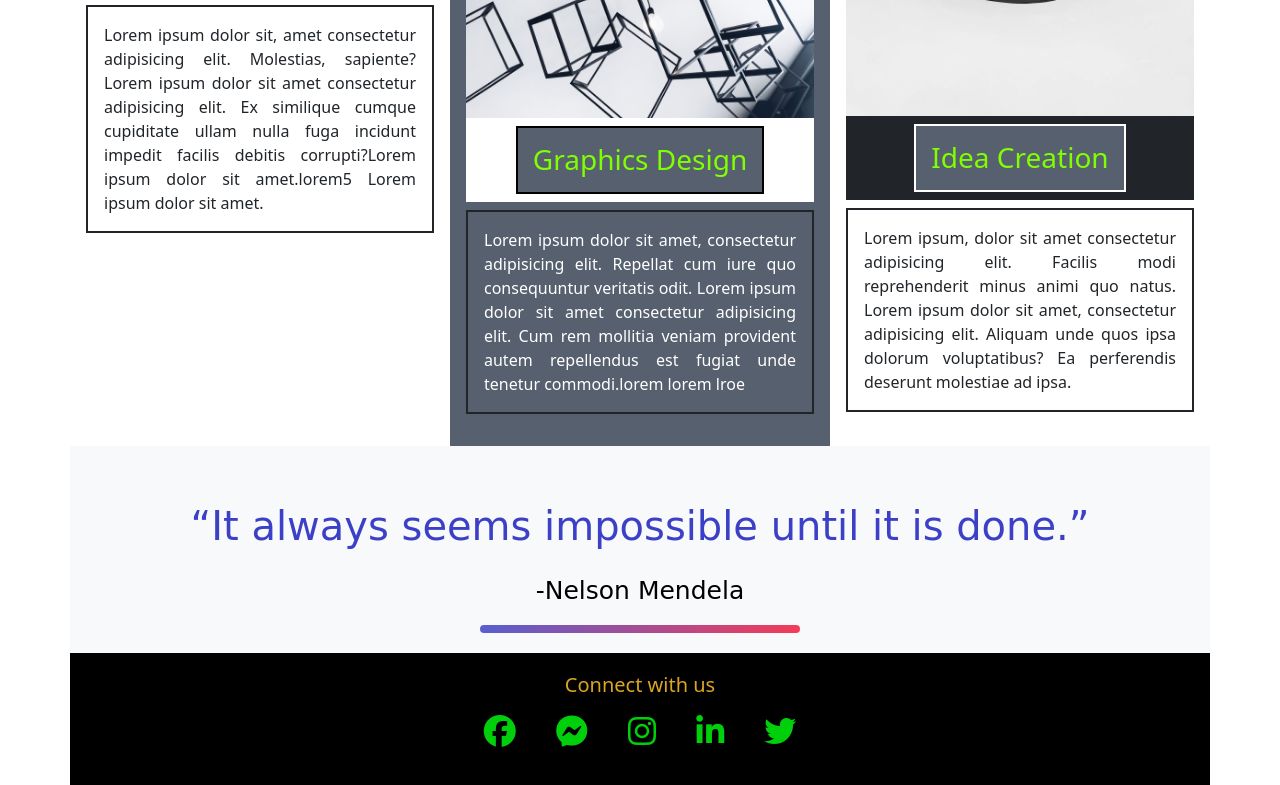
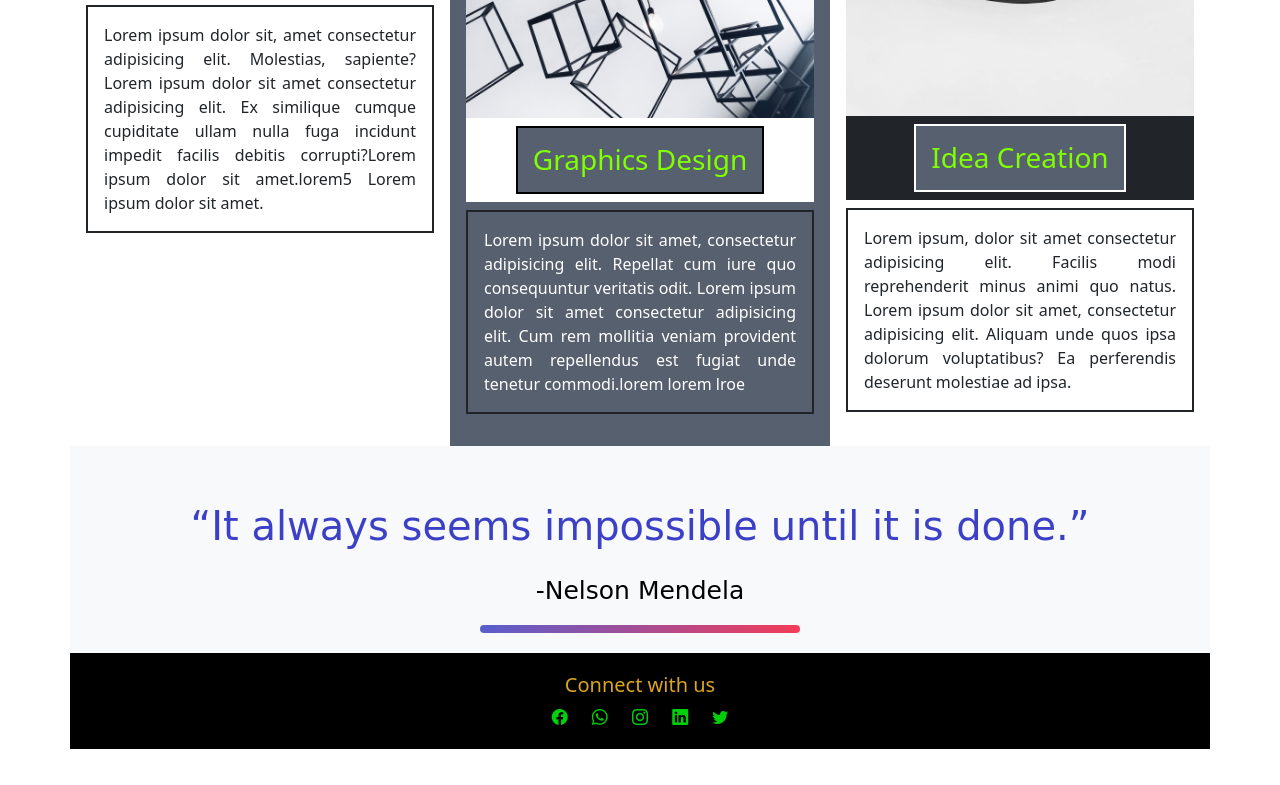
Before and after one commit to MSSohan/service_section_webpage, a plain HTML site: page index.html in a window 1280 px wide. Shown: the part 750-1535 px from the top of the page. After the commit the page ends 1499 px from the top, so only its background shows below. Drawn offline with nearby package versions, Linux system fonts and the light colour scheme; a web font is replaced by a local one.

Commit message:
icon done

```diff
--- a/index.html
+++ b/index.html
@@ -79,21 +79,21 @@
                 <div class="row footer text-center">
                     <div class="social-section">
                         <h5>Connect with us</h5>
-                        <div class="social-links">
+                        <div class="last-section">
                             <a class="social-links" target="_blank" href="https://www.facebook.com/">
-                                <i class="p-2 fa-2x fab fa-facebook"></i>
+                                <i class="bi-facebook"></i>
                             </a>
-                            <a class="social-links" target="_blank" href="https://www.messenger.com/">
-                                <i class="p-2 fa-2x fab fa-facebook-messenger"></i>
+                            <a class="social-links" target="_blank" href="https://web.whatsapp.com/">
+                                <i class="bi-whatsapp"></i>
                             </a>
                             <a class="social-links" target="_blank" href="https://www.instagram.com/">
-                                <i class="p-2 fa-2x fab fa-instagram"></i>
+                                <i class="bi-instagram"></i>
                             </a>
                             <a class="social-links" target="_blank" href="https://www.linkedin.com/">
-                                <i class="p-2 fa-2x fab fa-linkedin-in"></i>
+                                <i class="bi-linkedin"></i>
                             </a>
                             <a class="social-links" target="_blank" href="https://twitter.com/">
-                                <i class="p-2 fa-2x fab fa-twitter"></i>
+                                <i class="bi-twitter"></i>
                             </a>
                         </div>
                     </div>
```
